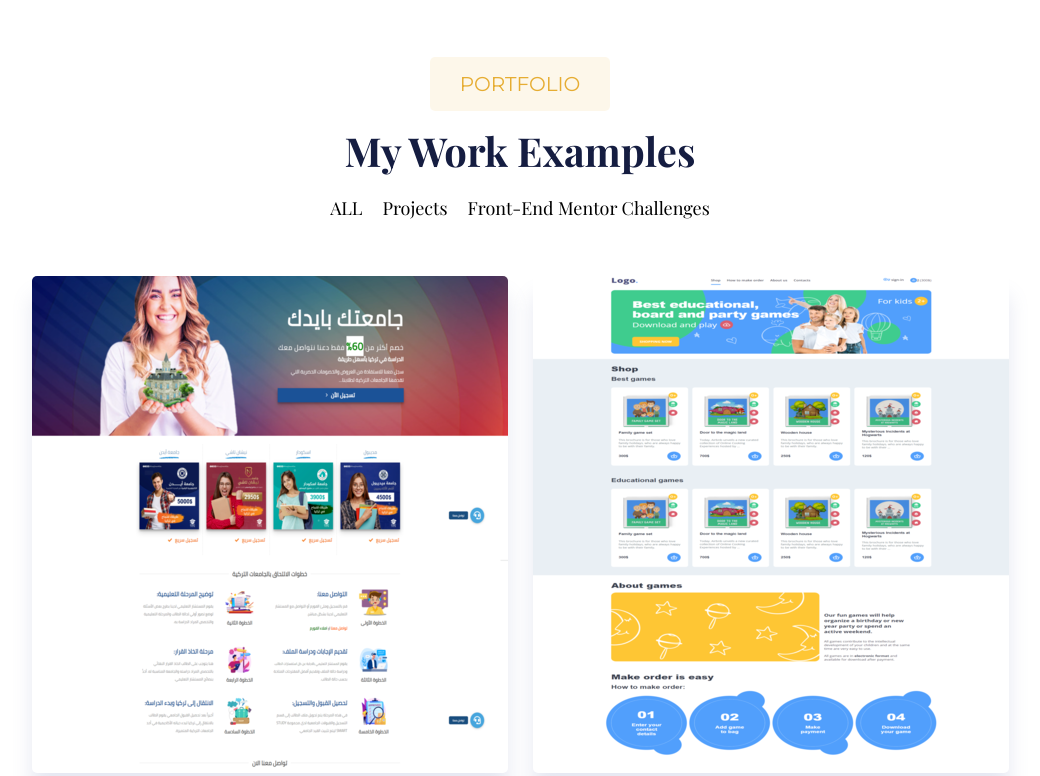
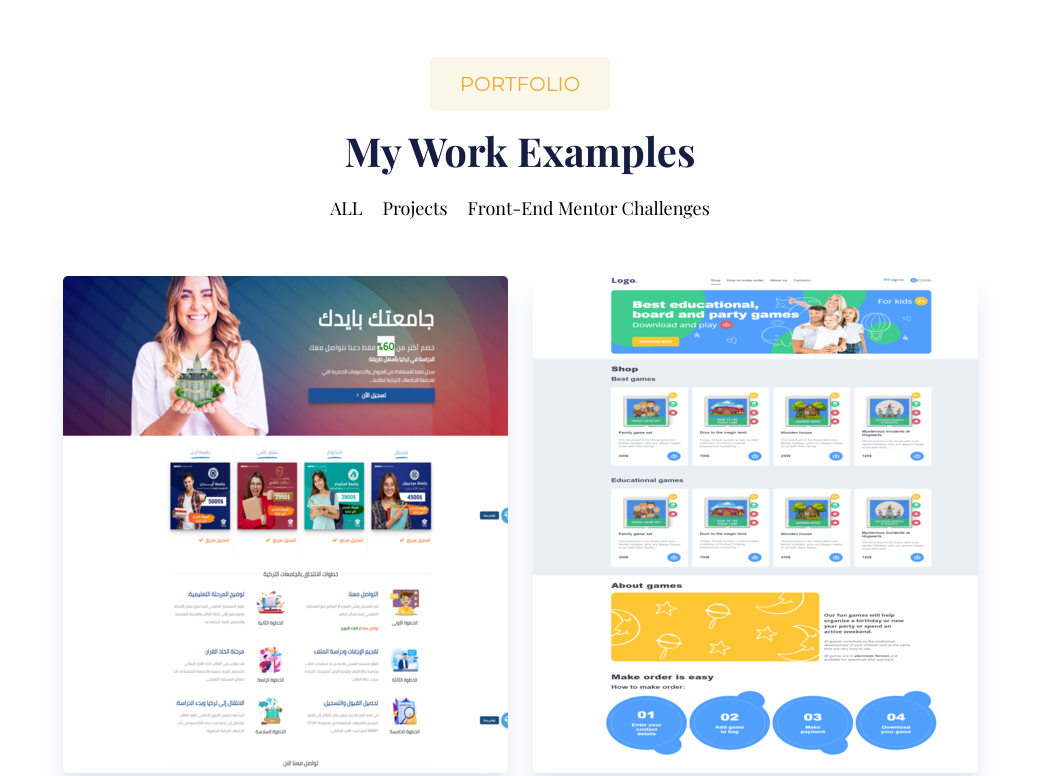
Before and after one commit to abdelrhmanKh/abdelrhmankhalil, a plain HTML site: page index.html in a window 1280 px wide. Shown: the part 4293-5069 px from the top of the page, without its empty margins (120-1160 px from the left). Drawn offline with nearby package versions, Linux system fonts and the light colour scheme; a web font is replaced by a local one.

Commit message:
Update style.css

```diff
--- a/style.css
+++ b/style.css
@@ -647,7 +647,7 @@ header .nav-menu .nav-item:hover::after {
 
 .portfolio .card-container {
     display: grid;
-    grid-template-columns: repeat(auto-fill, minmax(250px, 476px));
+    grid-template-columns: repeat(auto-fill, minmax(250px, 445px));
     gap: 25px;
     justify-content: center;
     margin-top: 50px;
```
